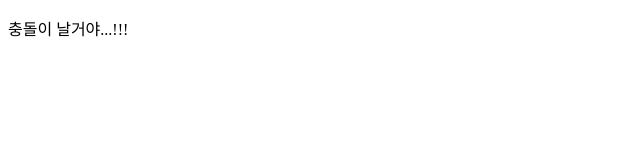
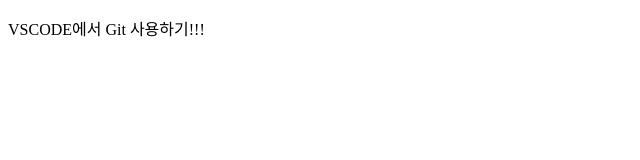
Before and after one commit to hyc20/GitInitTest, a plain HTML site: page index.html in a window 1280 px wide. Shown: the whole page, without its empty margins (0-640 px from the left). Drawn offline with Linux system fonts and the light colour scheme.

Commit message:
VSCode에서 커밋!

```diff
--- a/index.html
+++ b/index.html
@@ -7,7 +7,7 @@
     <title>이건 새로운 기능</title>
 </head>
 <body>
-    <p>충돌이 날거야...!!!</p>
+    <p>VSCODE에서 Git 사용하기!!!</p>
 
 </body>
 </html>
```
